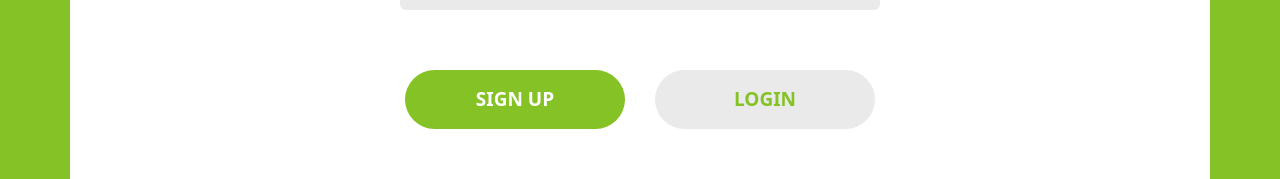
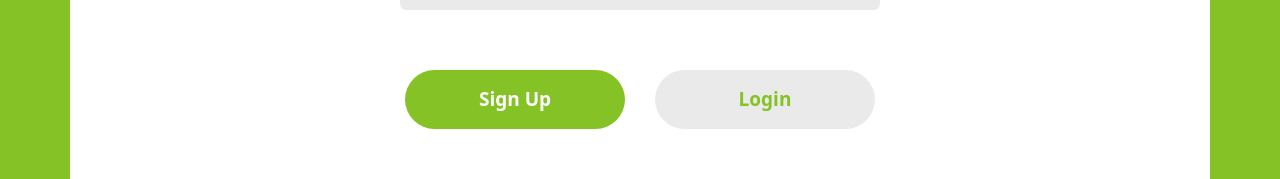
Before and after one commit to HaroldAnthony/login_grocweb, a React (Create React App) app in the folder login-grocweb/: page / in a window 1280 px wide. Shown: the part 652-831 px from the top of the page. Built offline with nearby package versions, Linux system fonts and the light colour scheme.

Commit message:
committed

```diff
--- a/login-grocweb/src/Components/LoginSignup/LoginSignup.jsx
+++ b/login-grocweb/src/Components/LoginSignup/LoginSignup.jsx
@@ -33,8 +33,8 @@
         {action==="Sign Up"?<div></div>:<div className="forgot-password">Forgot Password? <span>Click Here!</span></div>}
 
         <div className="submit-container">
-            <div className={action==="Login"?"submit gray":"submit"} onClick={()=>{setAction("Sign Up")}}>SIGN UP</div>
-            <div className={action==="Sign Up"?"submit gray":"submit"} onClick={()=>{setAction("Login")}}>LOGIN</div>
+            <div className={action==="Login"?"submit gray":"submit"} onClick={()=>{setAction("Sign Up")}}>Sign Up</div>
+            <div className={action==="Sign Up"?"submit gray":"submit"} onClick={()=>{setAction("Login")}}>Login</div>
         </div>
     </div>
   )
```
